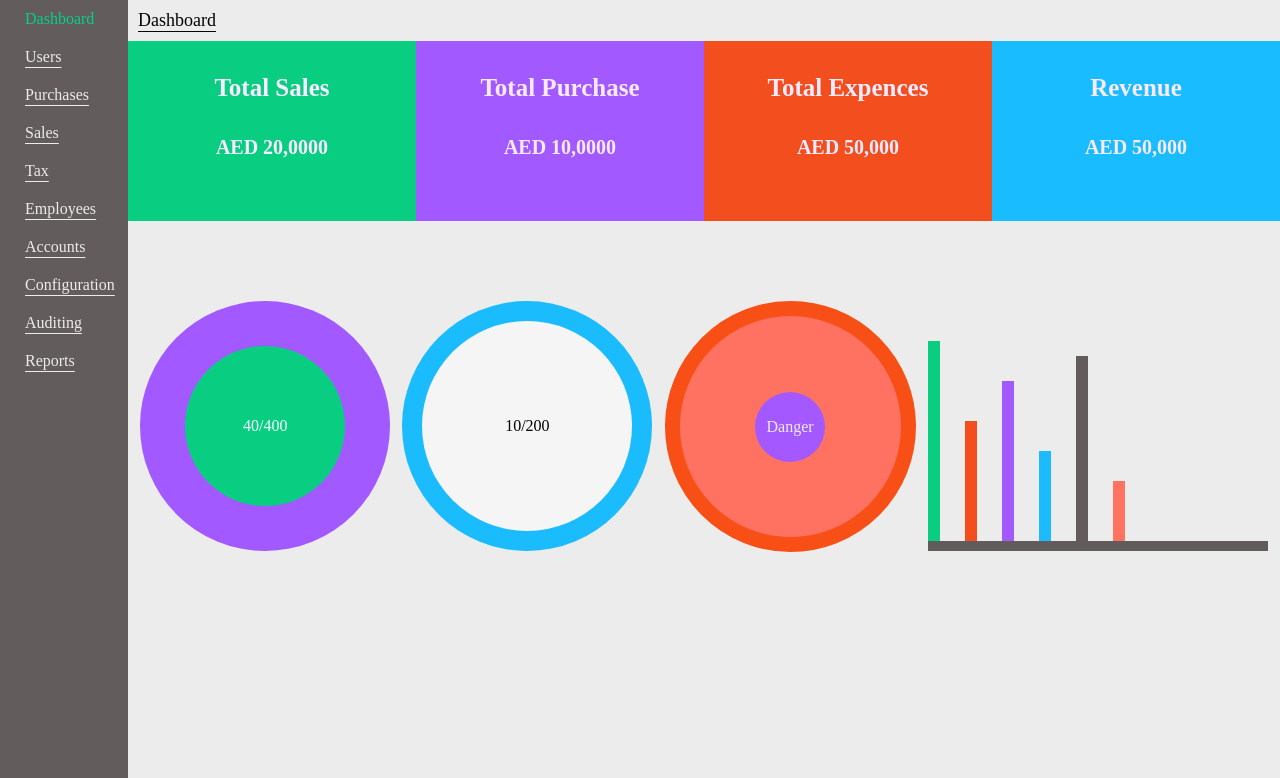
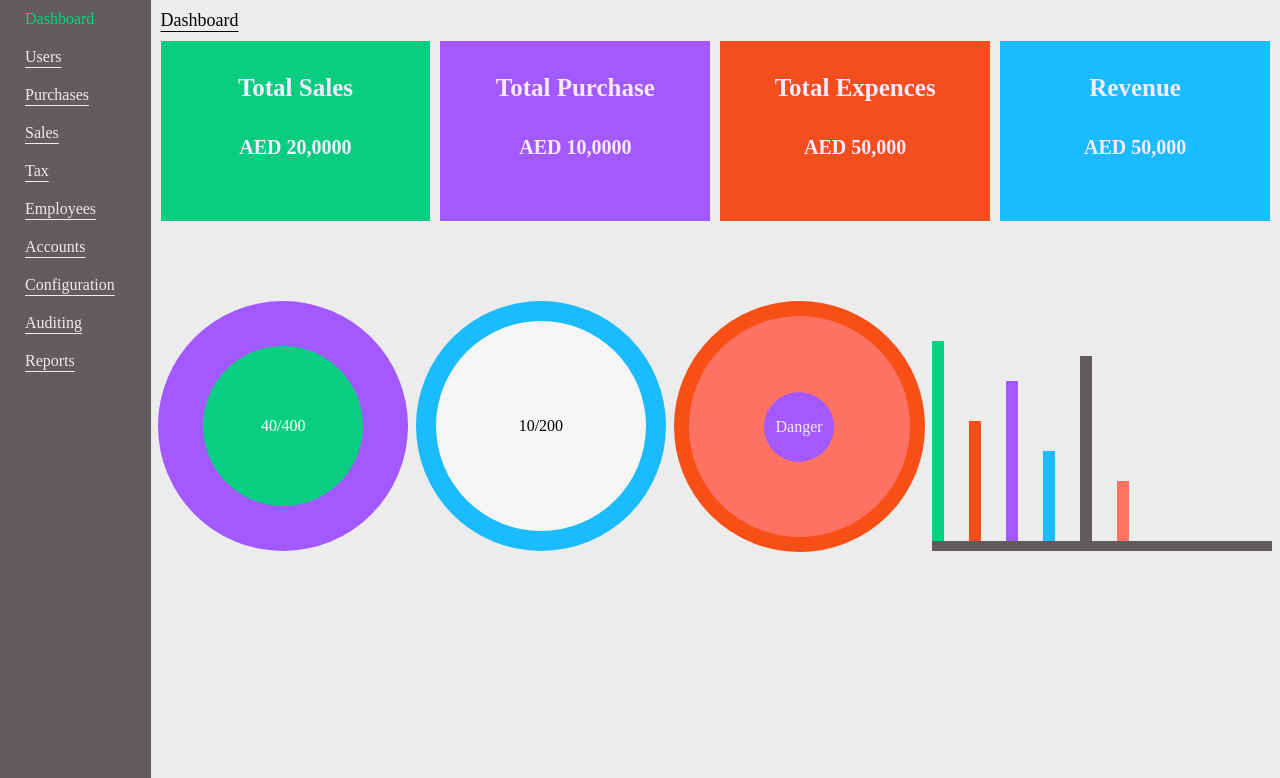
Before and after one commit to nivedh-udayasing/betasquirrel-nivedh-tasks, a PHP site: page /task-4/index.html in a window 1280 px wide. Shown: the part 86-864 px from the top of the page. Run offline with PHP 8.4, Linux system fonts and the light colour scheme.

Commit message:
responsive design changes made

```diff
--- a/task-4/css/style.css
+++ b/task-4/css/style.css
@@ -72,9 +72,8 @@ body {
   background: #ececec;
 }
 .box {
-  width: 325px;
+  width: calc(100% / 4);
   height: 180px;
-  background-color: #07cf86;
 }
 .sub__container__one {
   display: flex;
@@ -104,15 +103,19 @@ body {
 }
 .box-one {
   background-color: #09ce82;
+  margin: 0 10px;
 }
 .box-two {
   background-color: #a259ff;
+  margin-right: 10px;
 }
 .box-three {
   background-color: #f34e1d;
+  margin-right: 10px;
 }
 .box-four {
   background-color: #19bcfe;
+  margin-right: 10px;
 }
 .sub__container__two {
   height: 250px;
```
